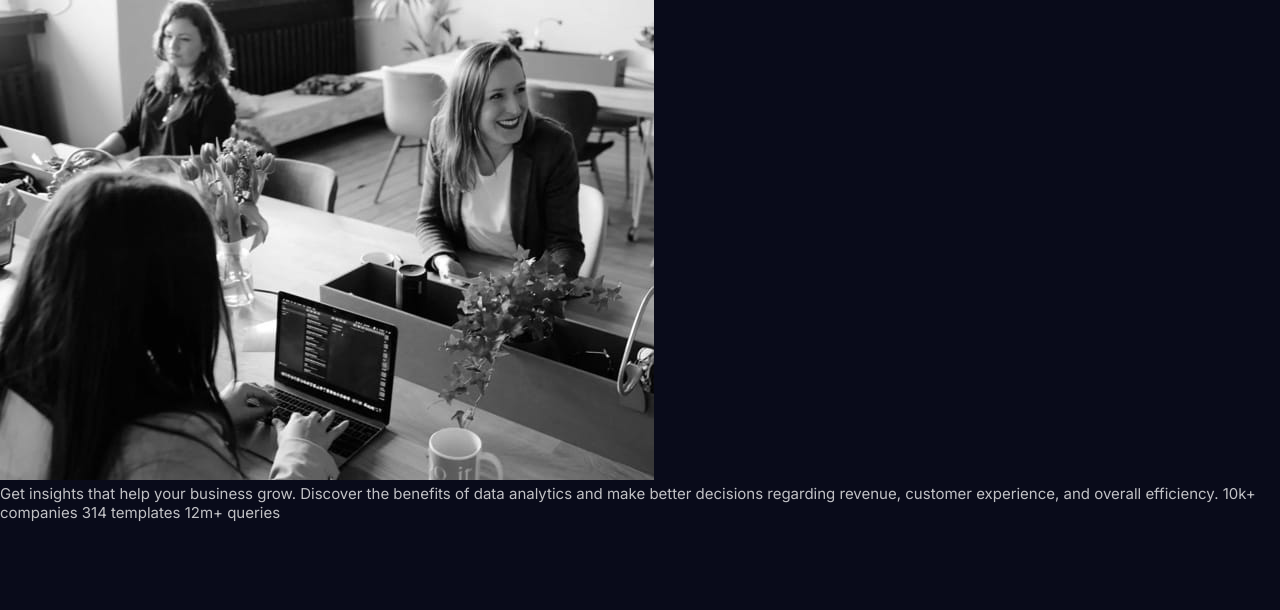
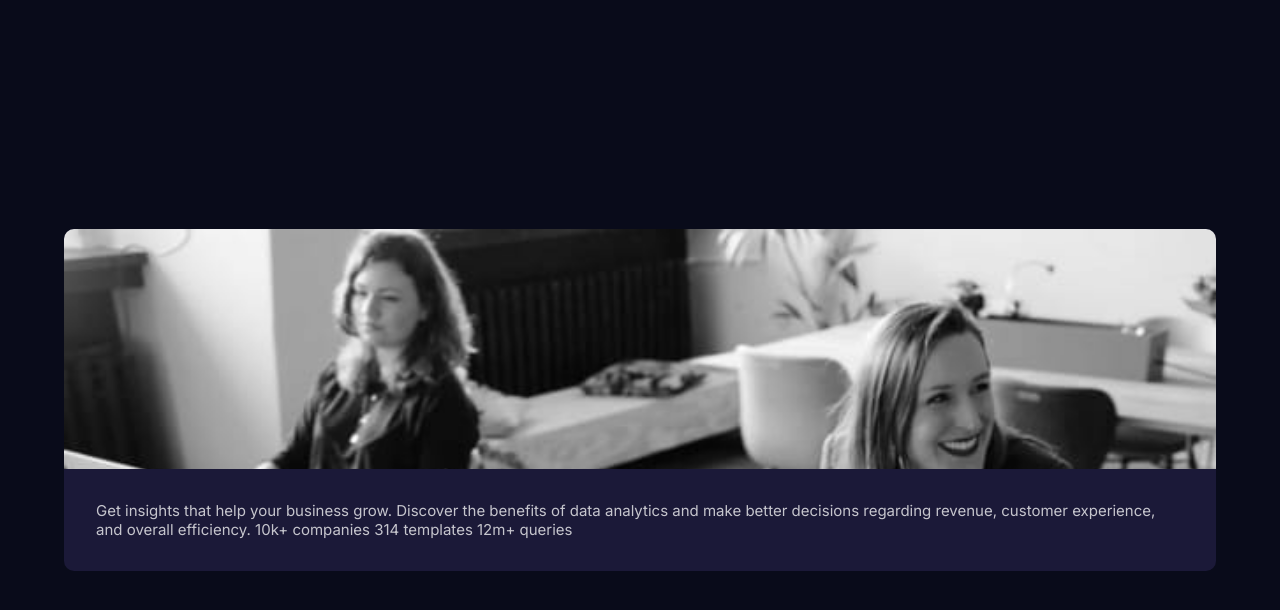
Before and after one commit to Paul-henry662/stats-preview-card, a plain HTML site: page index.html in a window 1280 px wide. Drawn offline with Linux system fonts and the light colour scheme.

Commit message:
app and card containers styles ok

```diff
--- a/index.html
+++ b/index.html
@@ -22,9 +22,7 @@
   <section>
     <!--Card container-->
     <div class="card">
-      <div class="image-header">
-        <img src="./images/image-header-mobile.jpg" alt="people working at an office">
-      </div>
+      <div class="image-header"></div>
 
       <div class="text">
         Get insights that help your business grow.
--- a/style.css
+++ b/style.css
@@ -6,7 +6,8 @@
   --darkBlue: hsl(244, 38%, 16%);
   --white: hsl(0, 0%, 100%);
   --gray: hsla(0, 0%, 100%, 0.75);
-  --violet: hsl(277, 64%, 61%);
+  --violet: hsl(277, 60%, 36%);
+  --transparentViolet: hsla(277, 42%, 40%, 0.781);
 }
 
 /*Getting rid of default parameters*/
@@ -21,9 +22,37 @@ section {
   width: 100vw;
   height: 100vh;
   background-color: var(--veryDarkBlue);
+  display: flex;
+  align-items: center;
+  justify-content: center;
 }
 section * {
   color: var(--gray);
   font: 400 15px Inter, sans-serif;
 }
 /*---/App container---*/
+
+/*---Card container---*/
+.card {
+  flex-basis: 90%;
+  display: flex;
+  flex-direction: column;
+  background-color: var(--darkBlue);
+  border-radius: 10px;
+  overflow: hidden;
+}
+/*---/Card container---*/
+
+/*---Image header---*/
+.image-header {
+  min-height: 30vh;
+  background-image: url("./images/image-header-mobile.jpg");
+  background-size: cover;
+}
+/*---/Image header---*/
+
+/*---Text part---*/
+.text {
+  padding: 2rem 2rem;
+}
+/*---/Text part---*/
```
